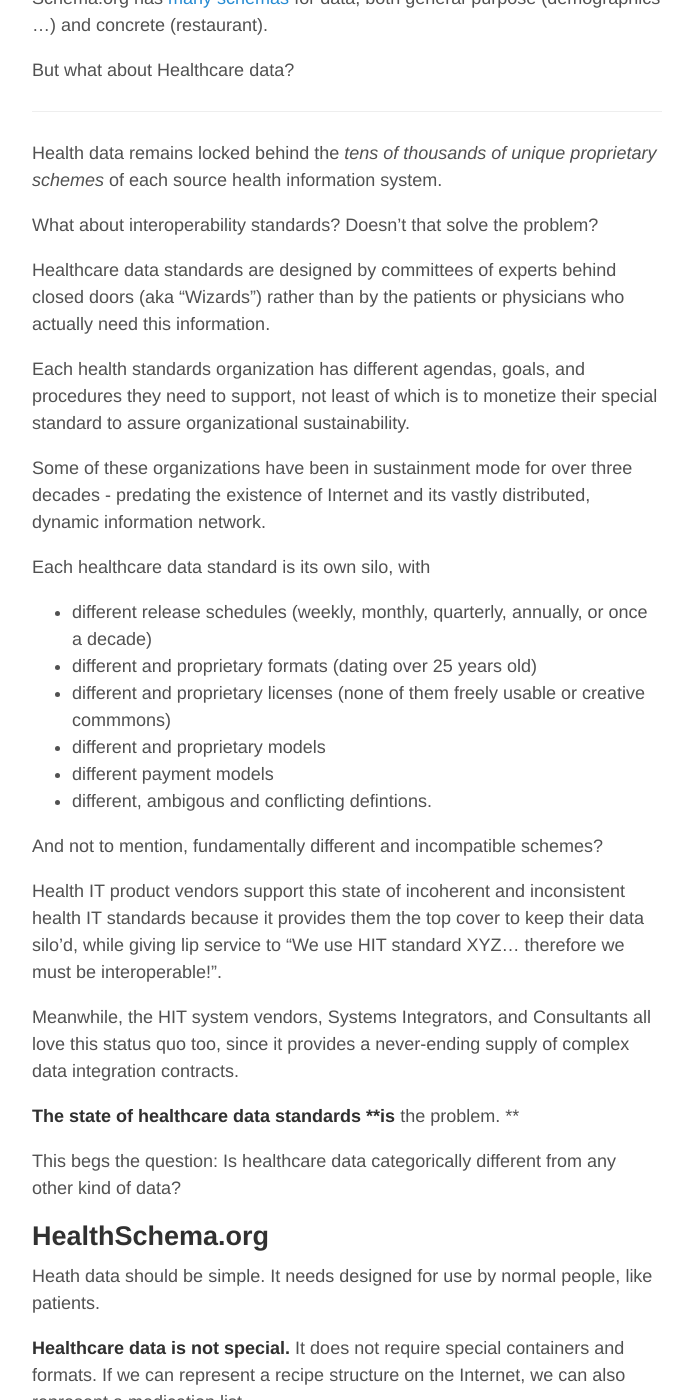
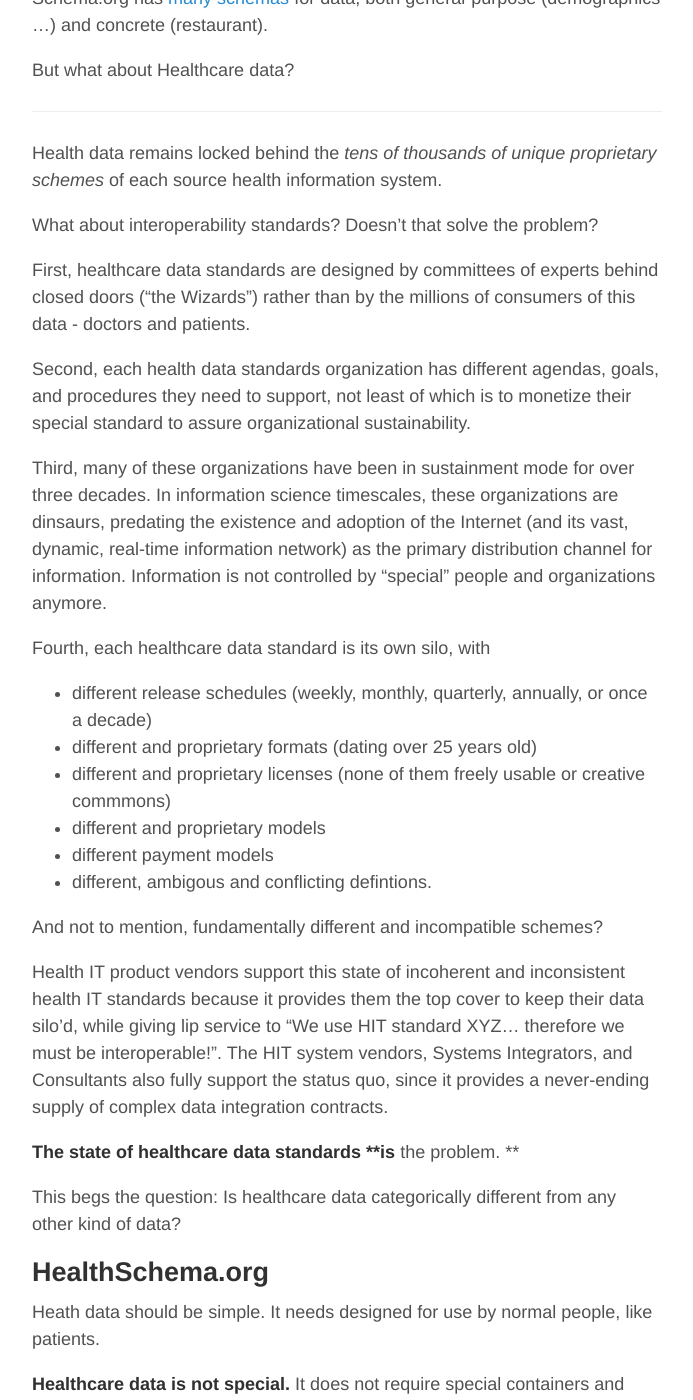
Before and after one commit to healthschema/healthschema.github.io, a Jekyll site: the page built from _posts/2015-08-07-hello-schema-org.md, in a window 1280 px wide and 1400 px high, scrolled down 743 px. Shown: the whole window, without its empty margins (293-986 px from the left). Built offline with Jekyll 4.4.1, drawn with Linux system fonts in a browser that asks for light colours.

Commit message:
intro schema.org update

```diff
--- a/_posts/2015-08-07-hello-schema-org.md
+++ b/_posts/2015-08-07-hello-schema-org.md
@@ -27,13 +27,14 @@
 
 What about interoperability standards? Doesn't that solve the problem?
 
-Healthcare data standards are designed by committees of experts behind closed doors (aka "Wizards")  rather than by the patients or physicians who actually need this information.
+First, healthcare data standards are designed by committees of experts behind closed doors ("the Wizards")  rather than by the millions of consumers of this data - doctors and patients.
 
-Each health standards organization has different agendas, goals, and procedures they need to support, not least of which is to monetize their special standard to assure organizational sustainability.
+Second, each health data standards organization has different agendas, goals, and procedures they need to support, not least of which is to monetize their special standard to assure organizational sustainability.
 
-Some of these organizations have been in sustainment mode for over three decades - predating the existence of Internet and its vastly distributed, dynamic information network.
+Third, many of these organizations have been in sustainment mode for over three decades.  In information science timescales, these organizations are dinsaurs, predating the existence and adoption of the Internet (and its vast, dynamic, real-time information network) as the primary distribution channel for information.  Information is not controlled by "special" people and organizations anymore.
 
-Each healthcare data standard is its own silo, with
+
+Fourth, each healthcare data standard is its own silo, with
 
 * different release schedules  (weekly, monthly, quarterly, annually, or once a decade)
 * different and proprietary formats (dating over 25 years old)
@@ -44,9 +45,7 @@
 
 And not to mention, fundamentally different and incompatible schemes?
 
-Health IT product vendors support this state of incoherent and inconsistent health IT standards because it provides them the top cover to keep their data silo'd, while giving lip service to "We use HIT standard XYZ... therefore we must be interoperable!".
-
-Meanwhile, the HIT system vendors, Systems Integrators, and  Consultants all love this status quo too, since it provides a never-ending supply of complex data integration contracts.
+Health IT product vendors support this state of incoherent and inconsistent health IT standards because it provides them the top cover to keep their data silo'd, while giving lip service to "We use HIT standard XYZ... therefore we must be interoperable!".  The HIT system vendors, Systems Integrators, and  Consultants also fully support the status quo, since it provides a never-ending supply of complex data integration contracts.
 
 
 **The state of healthcare data standards **is** the problem. **
```
